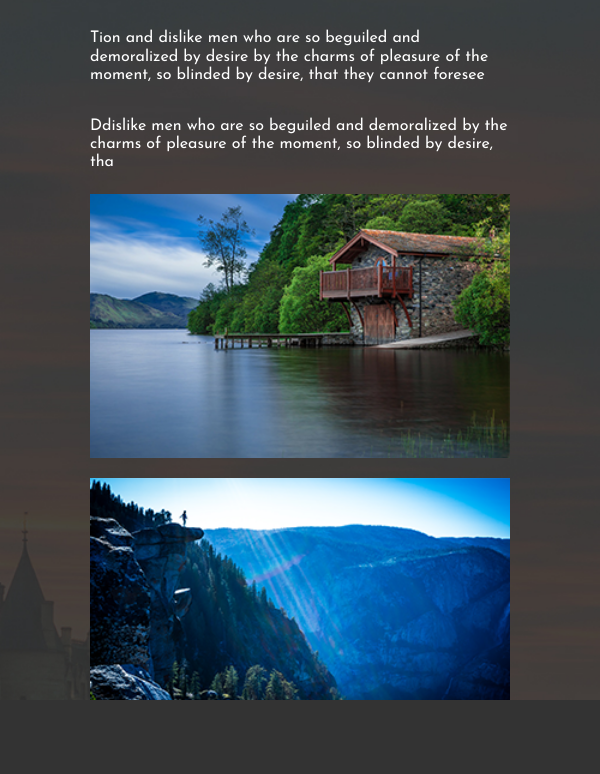
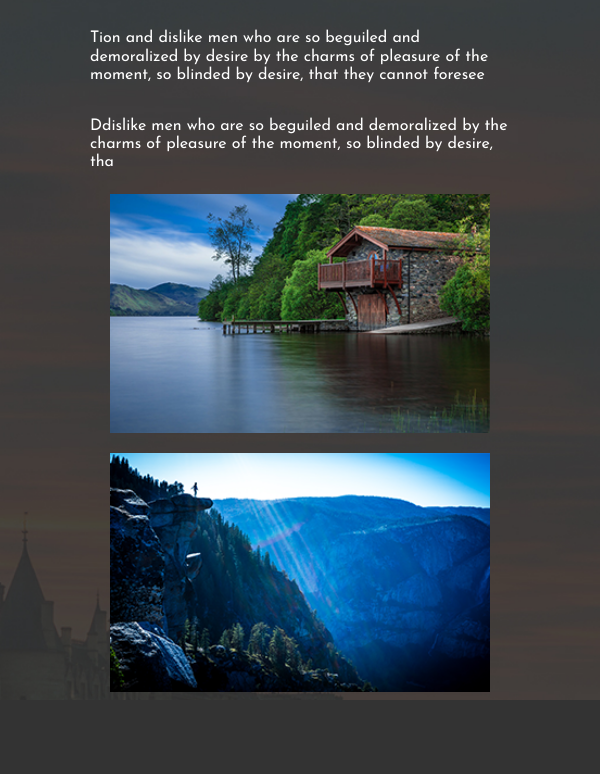
Before and after one commit to Msbee502/Test-14th-assignenment, a plain HTML site: page index.html in a window 600 px wide. Shown: the part 526-1300 px from the top of the page. Drawn offline with Linux system fonts and the light colour scheme.

Commit message:
Fixing problem in firefox

```diff
--- a/styles/_main.scss
+++ b/styles/_main.scss
@@ -136,7 +136,7 @@ body {
    background-size: cover;
    height: 100vh;
    width: 100%;
-   margin-top: -1vh;
+  ;
 
    .grid-container2 {
       max-width: 1700px;
--- a/styles/_media-screen-320-600.scss
+++ b/styles/_media-screen-320-600.scss
@@ -368,9 +368,9 @@
         max-width: 100%;
         display: flex;
         flex-direction: column;
-        justify-items: center;
+        justify-content: center;
         align-items: center;
-        justify-content: space-evenly;
+
       }
 
       .image-container1 {
--- a/styles/_media-screen-600-1200.scss
+++ b/styles/_media-screen-600-1200.scss
@@ -5,12 +5,12 @@
     flex-direction: column;
     justify-items: center;
     align-items: center;
-    justify-content: space-evenly;
+    justify-content: space-around;
   }
 
   .image-container1 {
     display: flex;
-    flex-direction: column;
+    flex-direction: row;
     flex-wrap: wrap;
     justify-content: space-around;
     padding: 1%;
@@ -20,13 +20,13 @@
     .img1 {
       margin: auto;
       object-fit: contain;
-      width: 420px;
+      width: 380px;
     }
 
     .img2 {
       margin: auto;
       object-fit: contain;
-      width: 420px;
+      width: 380px;
     }
   }
 
```
Also changed, not shown: styles/index.css.
